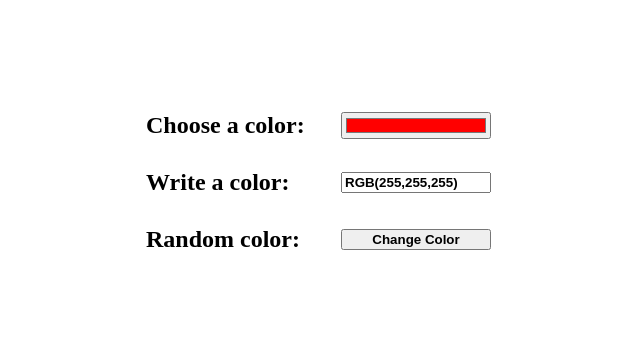
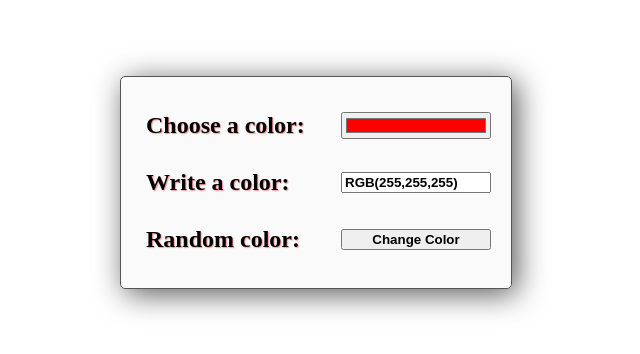
Before and after one commit to umitsarisu/rgb-color-flipper, a plain HTML site: page rgb-color-flipper.html in a window 1280 px wide. Shown: the part 226-580 px from the top of the page, without its empty margins (332-972 px from the left). Drawn offline with Linux system fonts and the light colour scheme.

Commit message:
card container and shadows added

```diff
--- a/rgb-color-flipper.html
+++ b/rgb-color-flipper.html
@@ -11,12 +11,19 @@
             width: 100vw;
             height: 100vh;
             display: flex;
-            flex-direction: column;
             justify-content: center;
             align-items: center;
             overflow: hidden;
         }
-
+        .card{
+            display: flex;
+            flex-direction: column;
+            background-color: rgba(245, 245, 245, 0.5);
+            padding: 20px;
+            border: 1px solid #555;
+            border-radius: 5px;
+            box-shadow: 5px 5px 30px rgba(0, 0, 0, 0.658);
+        }
         button {
             height: 60px;
             padding: 5px 20px;
@@ -29,9 +36,12 @@
             justify-content: space-between;
             align-items: center;
         }
-        h2{
+
+        h2 {
             margin: 5px;
+            text-shadow: 1px 1px 1px rgba(255, 0, 0, 0.4);
         }
+
         input {
             width: 150px;
             box-sizing: border-box;
@@ -41,6 +51,7 @@
 </head>
 
 <body>
+    <div class="card">
         <div>
             <h2>Choose a color:</h2>
             <input type="color" id="colorPicker" onchange="changeColor('from-picker')" value="#ff0000">
@@ -53,6 +64,8 @@
             <h2>Random color:</h2>
             <input type="button" onclick="changeColor('from-button')" value="Change Color"></input>
         </div>
+    </div>
+
 
     <script>
         let color = "RGB(255,255,255)";
```
Lines whose indentation alone changed are shown as unchanged.
